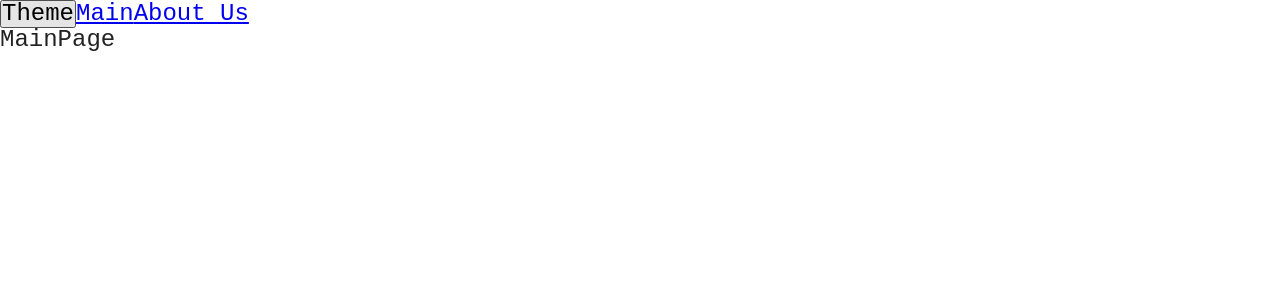
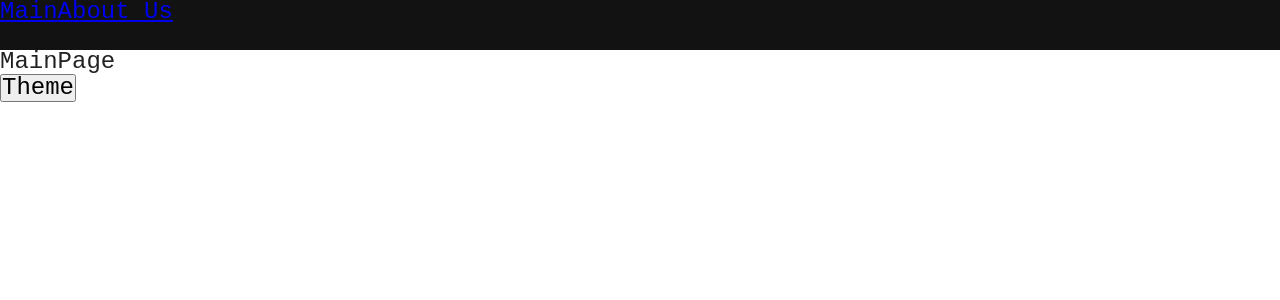
Before and after one commit to nick-levshin/habr-clone, a React app: page / in a window 1280 px wide. Shown: the top 300 px of the page. Built offline with nearby package versions, Linux system fonts and the light colour scheme.

Commit message:
feat: config router

```diff
--- a/src/app/App.tsx
+++ b/src/app/App.tsx
@@ -1,8 +1,6 @@
-import { Suspense } from "react";
-import { Route, Routes, Link } from "react-router-dom";
-import { AboutPage } from "@/pages/AboutPage";
-import { MainPage } from "@/pages/MainPage";
 import { classNames } from "@/shared/lib/classNames/classNames";
+import { Navbar } from "@/widgets/Navbar";
+import { AppRouter } from "./providers/router";
 import { useTheme } from "./providers/ThemeProvider/lib/useTheme";
 import "./styles/index.scss";
 
@@ -13,15 +11,9 @@ const App = ({}) => {
     <div
       className={classNames("app", { hovered: true, selected: false }, [theme])}
     >
+      <Navbar />
+      <AppRouter />
       <button onClick={toggleTheme}>Theme</button>
-      <Link to="/">Main</Link>
-      <Link to="/about">About Us</Link>
-      <Suspense fallback={<div>Loading...</div>}>
-        <Routes>
-          <Route path={"/about"} element={<AboutPage />} />
-          <Route path={"/"} element={<MainPage />} />
-        </Routes>
-      </Suspense>
     </div>
   );
 };
--- /dev/null
+++ b/src/app/providers/router/index.ts
@@ -0,0 +1 @@
+export { AppRouter } from "./ui/AppRouter";
--- /dev/null
+++ b/src/app/providers/router/ui/AppRouter.tsx
@@ -0,0 +1,17 @@
+import { FC, Suspense } from "react";
+import { Route, Routes } from "react-router-dom";
+import { routeConfig } from "@/shared/config/routeConfig/routeConfig";
+
+interface AppRouterProps {}
+
+export const AppRouter: FC<AppRouterProps> = ({}) => {
+  return (
+    <Suspense fallback={<div>Loading...</div>}>
+      <Routes>
+        {routeConfig.map(({ path, element }) => (
+          <Route key={path} path={path} element={element} />
+        ))}
+      </Routes>
+    </Suspense>
+  );
+};
--- a/src/app/styles/themes/dark.scss
+++ b/src/app/styles/themes/dark.scss
@@ -1,5 +1,6 @@
 .app.dark {
   --bg-color: #121212;
+  --inverted-bg-color: #ffffff;
 
   --primary-color: #ffffff;
   --secondary-color: #bb86fc;
--- a/src/app/styles/themes/light.scss
+++ b/src/app/styles/themes/light.scss
@@ -1,5 +1,6 @@
 .app.light {
   --bg-color: #ffffff;
+  --inverted-bg-color: #121212;
 
   --primary-color: #222222;
   --secondary-color: #6200ee;
--- /dev/null
+++ b/src/shared/config/routeConfig/routeConfig.tsx
@@ -0,0 +1,24 @@
+import { RouteProps } from "react-router-dom";
+import { AboutPage } from "@/pages/AboutPage";
+import { MainPage } from "@/pages/MainPage";
+
+export enum AppRoutes {
+  MAIN = "main",
+  ABOUT = "about",
+}
+
+export const RoutePath: Record<AppRoutes, string> = {
+  [AppRoutes.MAIN]: "/",
+  [AppRoutes.ABOUT]: "/about",
+};
+
+export const routeConfig: RouteProps[] = [
+  {
+    path: RoutePath.main,
+    element: <MainPage />,
+  },
+  {
+    path: RoutePath.about,
+    element: <AboutPage />,
+  },
+];
--- a/src/shared/lib/classNames/classNames.ts
+++ b/src/shared/lib/classNames/classNames.ts
@@ -2,13 +2,13 @@ type Mods = Record<string, boolean | string>;
 
 export const classNames = (
   cls: string,
-  mods: Mods,
-  additional: string[]
+  mods: Mods = {},
+  additional: string[] = []
 ): string =>
   [
     cls,
     Object.entries(mods)
       .filter(([_className, value]) => !!value)
       .map(([className, _value]) => className),
-    ...additional,
+    ...additional.filter(Boolean),
   ].join(" ");
--- /dev/null
+++ b/src/widgets/Navbar/index.ts
@@ -0,0 +1 @@
+export { Navbar } from "./ui/Navbar";
--- /dev/null
+++ b/src/widgets/Navbar/ui/Navbar.module.scss
@@ -0,0 +1,5 @@
+.navbar {
+  width: 100%;
+  height: 50px;
+  background: var(--inverted-bg-color);
+}
--- /dev/null
+++ b/src/widgets/Navbar/ui/Navbar.tsx
@@ -0,0 +1,17 @@
+import { FC } from "react";
+import { Link } from "react-router-dom";
+import { classNames } from "@/shared/lib/classNames/classNames";
+import styles from "./Navbar.module.scss";
+
+interface NavbarProps {
+  className?: string;
+}
+
+export const Navbar: FC<NavbarProps> = ({ className }) => {
+  return (
+    <div className={classNames(styles.navbar)}>
+      <Link to="/">Main</Link>
+      <Link to="/about">About Us</Link>
+    </div>
+  );
+};
```
